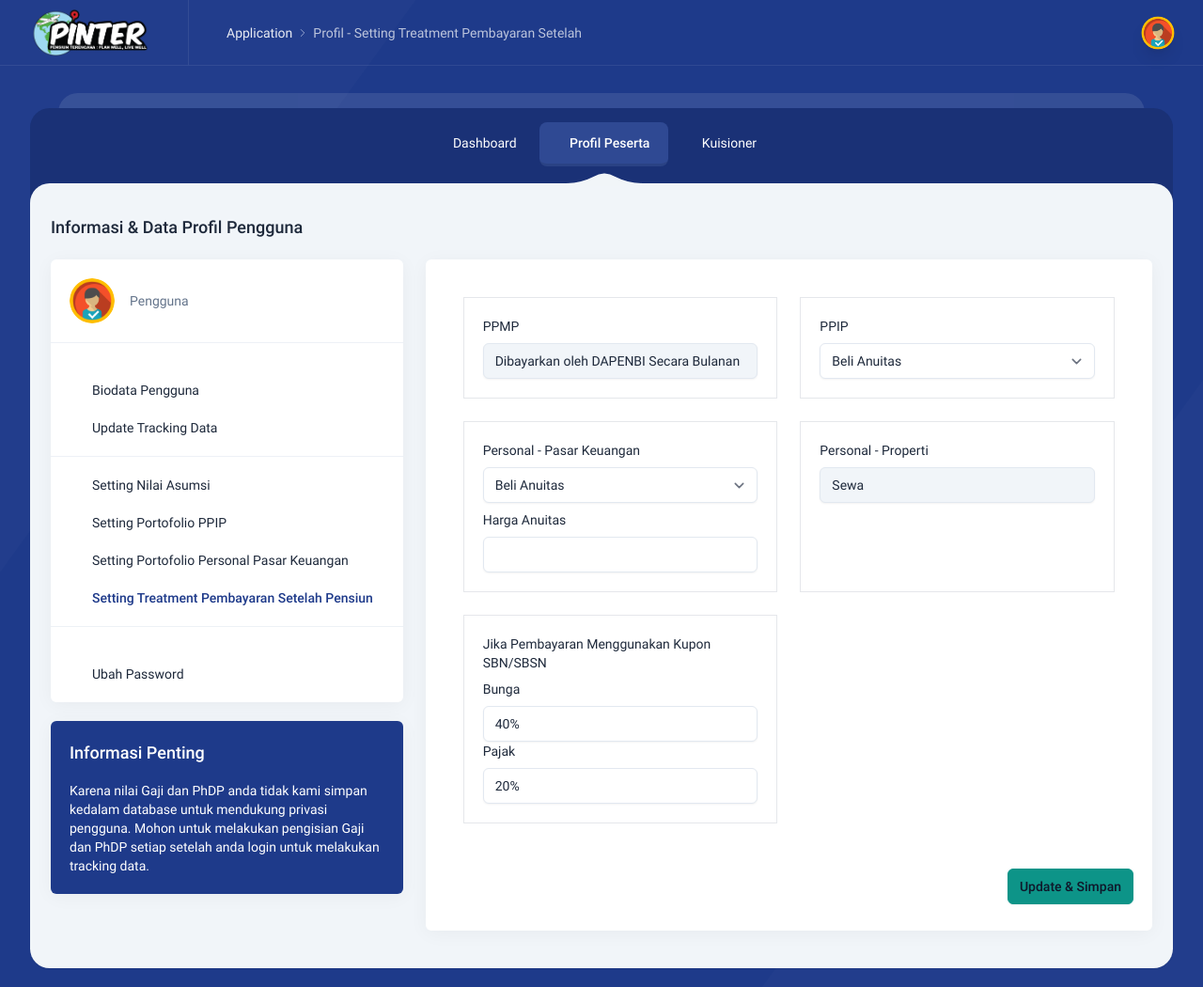
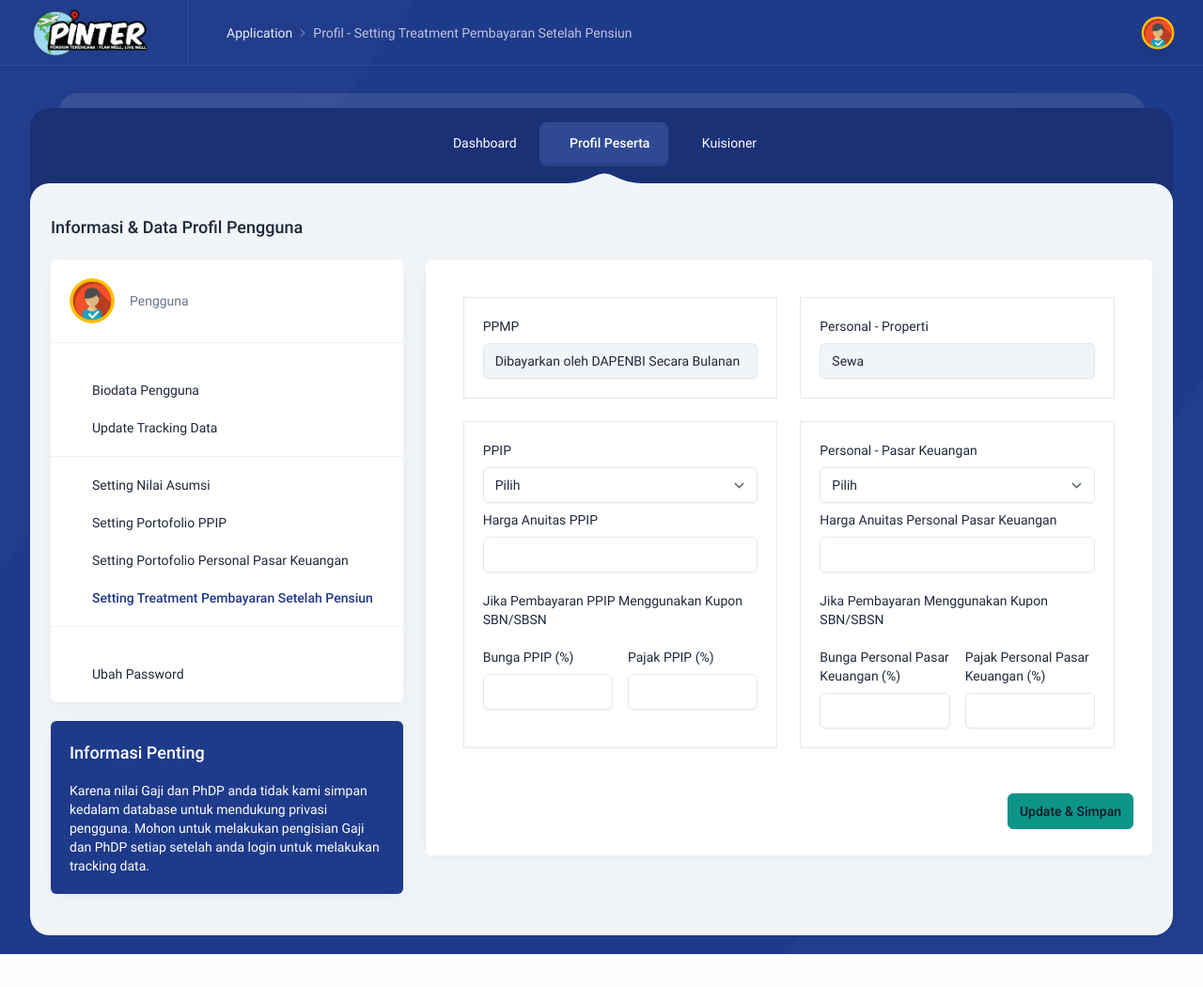
Before and after one commit to stephanusyogi/pensiun-fund-tracker, a CodeIgniter app: page /pension-fund-tracker/profil/setting-treatment-pembayaran-setelah-pensiun/1 in a window 1280 px wide. Shown: the whole page at 94% size. After the commit the page ends 1015 px from the top, so only its background shows below. Run offline with CodeIgniter, Linux system fonts and the light colour scheme; the visitor is signed in with stand-in values (Sample User, id 1); some libraries are stand-ins or nearby versions.

Commit message:
progress

```diff
--- a/application/controllers/Profil.php
+++ b/application/controllers/Profil.php
@@ -49,7 +49,7 @@ class Profil extends MY_controller {
 	}
 
 	public function setting_portofolio_personal_pasar_keuangan($id_user){
-		$data['title'] = "Profil - Setting Personal Pasar Kuangan";
+		$data['title'] = "Profil - Setting Personal Pasar Keuangan";
     $data['menuLink'] = "profil/".$id_user;
 
 		$this->load->view('includes/header', $data);
@@ -58,7 +58,7 @@ class Profil extends MY_controller {
 	}
 
 	public function setting_treatment_pembayaran_setelah_pensiun($id_user){
-		$data['title'] = "Profil - Setting Treatment Pembayaran Setelah";
+		$data['title'] = "Profil - Setting Treatment Pembayaran Setelah Pensiun";
     $data['menuLink'] = "profil/".$id_user;
 
 		$this->load->view('includes/header', $data);
--- a/application/views/v_profil_setting_portofolio_personal_pasar_keuangan.php
+++ b/application/views/v_profil_setting_portofolio_personal_pasar_keuangan.php
@@ -51,6 +51,7 @@
                       <div class="col-span-12 border-b">
                         <label for="" class="form-label">Pilih Setting Portofolio Personal Pasar Keuangan</label>
                         <select class="form-select form-select-lg mt-2" aria-label=".form-select-lg example">
+                            <option selected disabled>Pilih</option>
                             <option>Konvensional Reguler</option>
                             <option>Konvensional Plus</option>
                             <option>Syariah Reguler</option>
--- a/application/views/v_profil_setting_portofolio_ppip.php
+++ b/application/views/v_profil_setting_portofolio_ppip.php
@@ -51,6 +51,7 @@
                       <div class="col-span-12 border-b">
                         <label for="" class="form-label">Pilih Setting Portofolio PPIP</label>
                         <select class="form-select form-select-lg mt-2" aria-label=".form-select-lg example">
+                            <option selected disabled>Pilih</option>
                             <option>Konvensional Reguler</option>
                             <option>Konvensional Plus</option>
                             <option>Syariah Reguler</option>
--- a/application/views/v_profil_setting_treatment_pembayaran_setelah_pensiun.php
+++ b/application/views/v_profil_setting_treatment_pembayaran_setelah_pensiun.php
@@ -54,34 +54,81 @@
                           <input id="" type="text" class="form-control" placeholder="" value="Dibayarkan oleh DAPENBI Secara Bulanan" readonly>
                       </div>
                       <div class="col-span-12 lg:col-span-6 border p-5">
-                          <label for="" class="form-label">PPIP</label>
-                          <select class="form-select  " aria-label=".form-select-lg example">
-                              <option>Beli Anuitas</option>
-                              <option>Kupon SBN/SBSN</option>
-                          </select>
-                      </div>
-                      <div class="col-span-12 lg:col-span-6 border p-5">
-                          <label for="" class="form-label">Personal - Pasar Keuangan</label>
-                          <select class="form-select  mb-2" aria-label=".form-select-lg example">
-                              <option>Beli Anuitas</option>
-                              <option>Kupon SBN/SBSN</option>
-                          </select>
-                          <br>
-                          <label for="" class="form-label">Harga Anuitas</label>
-                          <input id="" type="text" class="form-control" placeholder="">
-                      </div>
-                      <div class="col-span-12 lg:col-span-6 border p-5">
                           <label for="" class="form-label">Personal - Properti</label>
                           <input id="" type="text" class="form-control" placeholder="" value="Sewa" readonly>
                       </div>
                       <div class="col-span-12 lg:col-span-6 border p-5">
-                          <p class="mb-2">Jika Pembayaran Menggunakan Kupon SBN/SBSN</p>
-                          <label for="" class="form-label">Bunga</label>
-                          <input id="" type="text" class="form-control" placeholder="" value="40%">
+                          <label for="" class="form-label">PPIP</label>
+                          <select id="ppip" class="form-select mb-2" aria-label=".form-select-lg example" onchange="inputChangePPIP()">
+                                <option selected disabled>Pilih</option>
+                                <option value="Beli Anuitas">Beli Anuitas</option>
+                                <option value="Kupon SBN/SBSN">Kupon SBN/SBSN</option>
+                          </select>
                           <br>
-                          <label for="" class="form-label">Pajak</label>
-                          <input id="" type="text" class="form-control" placeholder="" value="20%">
+                          <label for="harga-anuitas-ppip" class="form-label">Harga Anuitas PPIP</label>
+                          <input id="harga-anuitas-ppip" type="text" class="form-control" placeholder="">
+                          <p class="my-5">Jika Pembayaran PPIP Menggunakan Kupon SBN/SBSN</p>
+                          <div class="grid grid-cols-2 gap-4">
+                            <div>
+                                <label for="bunga-ppip" class="form-label">Bunga PPIP (%)</label>
+                                <input id="bunga-ppip" type="number" class="form-control" placeholder="" value="">
+                            </div>
+                            <div>
+                                <label for="pajak-ppip" class="form-label">Pajak PPIP (%)</label>
+                                <input id="pajak-ppip" type="number" class="form-control" placeholder="" value="">
+                            </div>
+                          </div>
                       </div>
+                        <script>
+                            function inputChangePPIP() {
+			                    let selectedOption = document.getElementById("ppip").value;
+                                if(selectedOption === "Beli Anuitas") {
+                                    document.getElementById("harga-anuitas-ppip").readOnly = false;
+                                    document.getElementById("bunga-ppip").readOnly = true;
+                                    document.getElementById("pajak-ppip").readOnly = true;
+                                } else if(selectedOption === "Kupon SBN/SBSN") {
+                                    document.getElementById("bunga-ppip").readOnly = false;
+                                    document.getElementById("pajak-ppip").readOnly = false;
+                                    document.getElementById("harga-anuitas-ppip").readOnly = true;
+                                }
+                            }
+                        </script>
+                      <div class="col-span-12 lg:col-span-6 border p-5">
+                          <label for="" class="form-label">Personal - Pasar Keuangan</label>
+                          <select id="personal" class="form-select  mb-2" aria-label=".form-select-lg example" onchange="inputChangePersonal()">
+                                <option selected disabled>Pilih</option>
+                                <option value="Beli Anuitas">Beli Anuitas</option>
+                                <option value="Kupon SBN/SBSN">Kupon SBN/SBSN</option>
+                          </select>
+                          <br>
+                          <label for="harga-anuitas-personal" class="form-label">Harga Anuitas Personal Pasar Keuangan</label>
+                          <input id="harga-anuitas-personal" type="text" class="form-control" placeholder="">
+                          <p class="my-5">Jika Pembayaran Menggunakan Kupon SBN/SBSN</p>
+                          <div class="grid grid-cols-2 gap-4">
+                            <div>
+                                <label for="bunga-personal" class="form-label">Bunga Personal Pasar Keuangan (%)</label>
+                                <input id="bunga-personal" type="number" class="form-control" placeholder="" value="">
+                            </div>
+                            <div>
+                                <label for="pajak-personal" class="form-label">Pajak Personal Pasar Keuangan (%)</label>
+                                <input id="pajak-personal" type="number" class="form-control" placeholder="" value="">
+                            </div>
+                          </div>
+                      </div>
+                        <script>
+                            function inputChangePersonal() {
+			                    let selectedOption = document.getElementById("personal").value;
+                                if(selectedOption === "Beli Anuitas") {
+                                    document.getElementById("harga-anuitas-personal").readOnly = false;
+                                    document.getElementById("bunga-personal").readOnly = true;
+                                    document.getElementById("pajak-personal").readOnly = true;
+                                } else if(selectedOption === "Kupon SBN/SBSN") {
+                                    document.getElementById("bunga-personal").readOnly = false;
+                                    document.getElementById("pajak-personal").readOnly = false;
+                                    document.getElementById("harga-anuitas-personal").readOnly = true;
+                                }
+                            }
+                        </script>
                     </div>
                     <br>
                     <div class="mt-2 mb-2 text-right">
```
